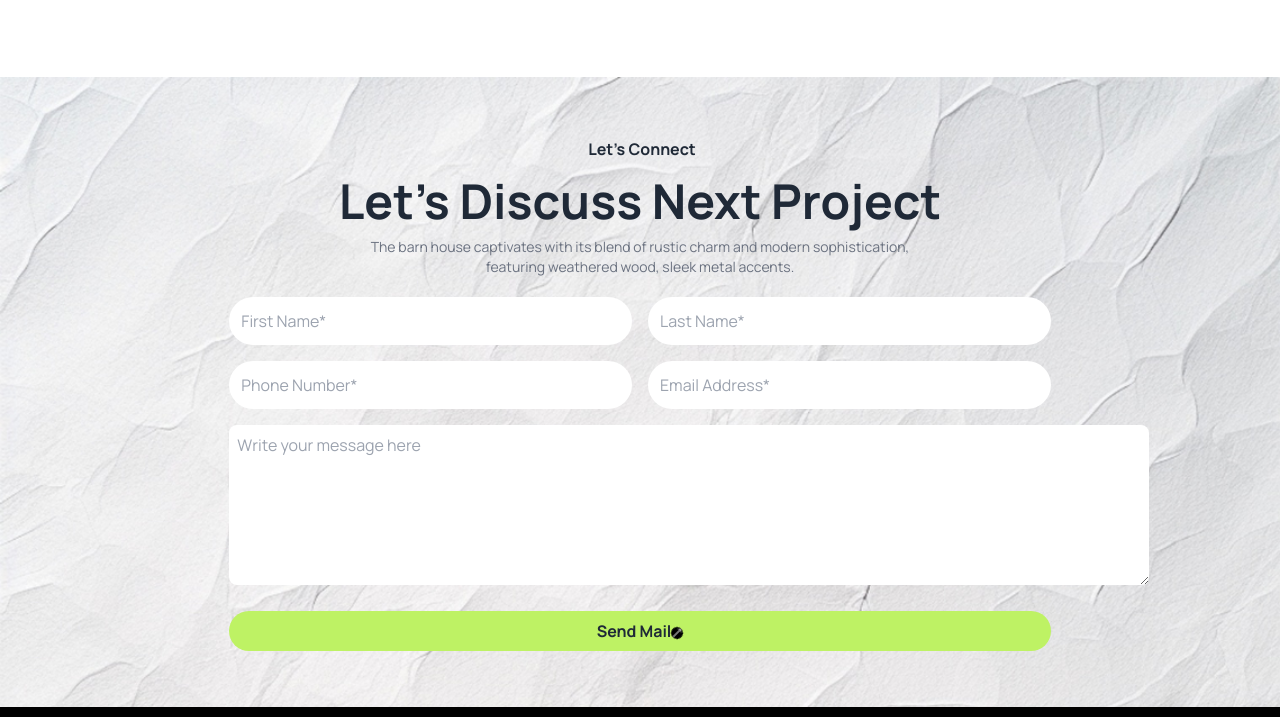
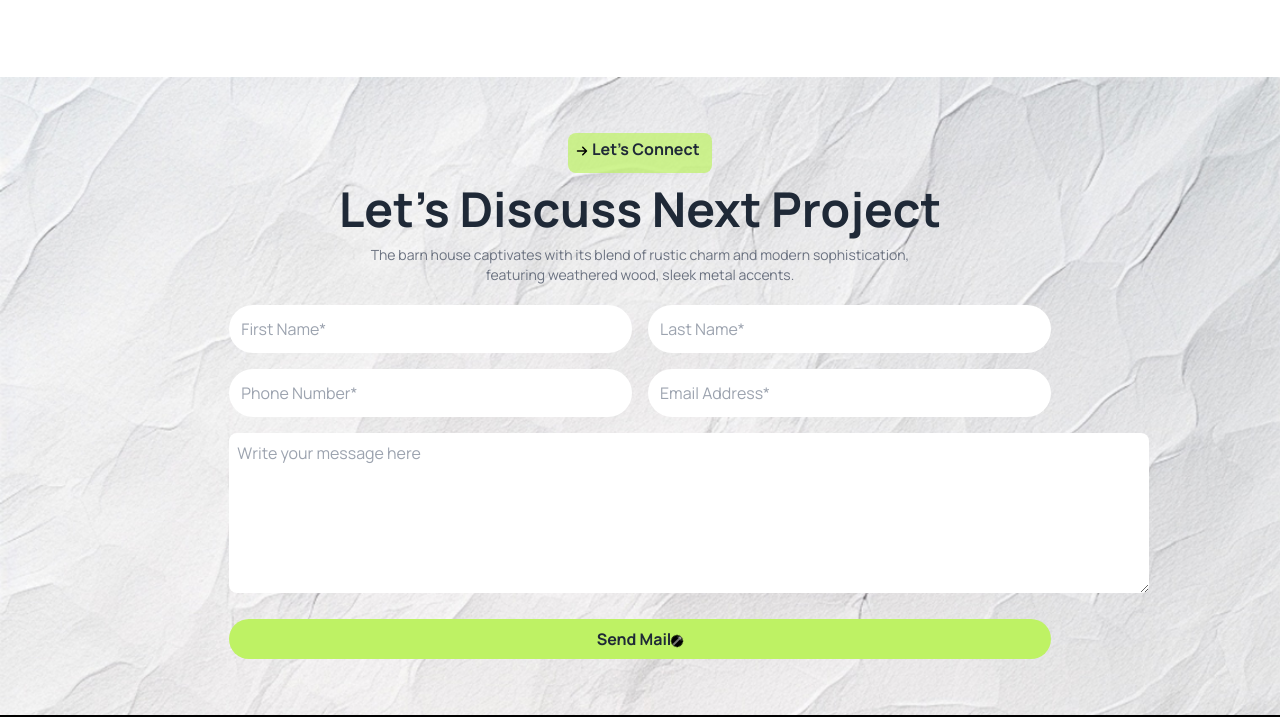
Before and after one commit to imtridib/Assignemnt_3, a plain HTML site: page index.html in a window 1280 px wide. Shown: the part 3062-3779 px from the top of the page. Drawn offline with nearby package versions, Linux system fonts and the light colour scheme.

Commit message:
Some modificationn in button

```diff
--- a/index.html
+++ b/index.html
@@ -422,12 +422,12 @@
       <!-- Discuss Section -->
       <section class="bg-[url(./assets/bg.jpg)] bg-cover">
         <div class="md:container mx-auto py-14 px-4 lg:w-4/6">
-          <div class="text-center space-y-3">
-            <button
-              class="py-1 px-2 rounded-lg bg-rent-primary bg-opacity-70 font-bold"
+          <div class="flex flex-col items-center text-center space-y-3">
+            <p
+              class="flex gap-1 flex-row w-36 h-10 py-1 px-2 rounded-lg bg-lime-300 bg-opacity-70 font-bold"
             >
-              <i class="fa-solid fa-arrow-right mr-1"></i>Let's Connect
-            </button>
+              <img class="w-3 h-3 mt-2" src="assets/arrow-right-solid.svg" alt="">Let's Connect
+          </p>
             <h2 class="text-5xl font-bold">Let's Discuss Next Project</h2>
             <p class="text-sm text-gray-500">
               The barn house captivates with its blend of rustic charm and
```
